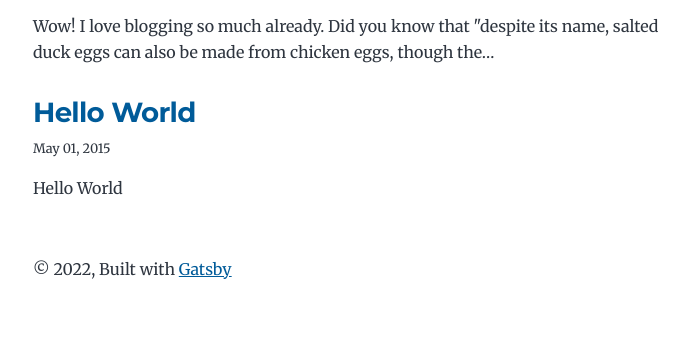
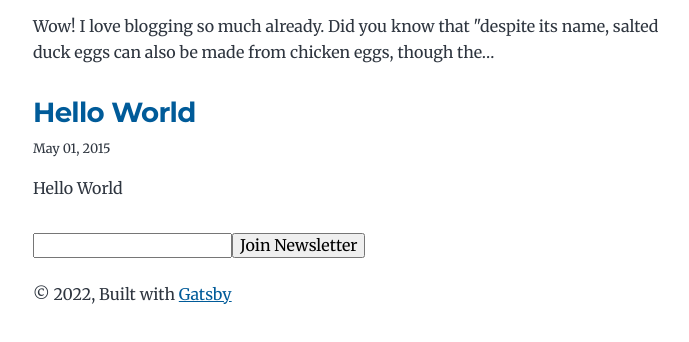
Before and after one commit to ryanmccrary/rudderstack-demo-blog, a Gatsby site: page / in a window 1280 px wide. Shown: the part 206-548 px from the top of the page, without its empty margins (291-980 px from the left). Built offline with nearby package versions, Linux system fonts and the light colour scheme; Gatsby itself is replaced by a stand-in of ours.

Commit message:
add subscribe form

```diff
--- a/src/pages/index.js
+++ b/src/pages/index.js
@@ -22,6 +22,20 @@ const BlogIndex = ({ data, location }) => {
       </Layout>
     )
   }
+
+  const sendConversion = () => {
+    let val = document.getElementById('form_submit').value
+    console.log("RudderStack identify and track with ->", val)
+
+    window.rudderanalytics.identify(val.trim().toLowerCase())
+
+    window.rudderanalytics.track('form_submit', {
+      category: 'form_submission',
+      label: 'newsletter subscription'})
+
+    document.getElementById('form_submit').value = ""
+  }
+
 
   return (
     <Layout location={location} title={siteTitle}>
@@ -58,7 +72,9 @@ const BlogIndex = ({ data, location }) => {
             </li>
           )
         })}
-      </ol>
+          </ol>
+          <input id='form_submit'></input>
+        <button onClick={sendConversion}>Join Newsletter</button>
     </Layout>
   )
 }
```
